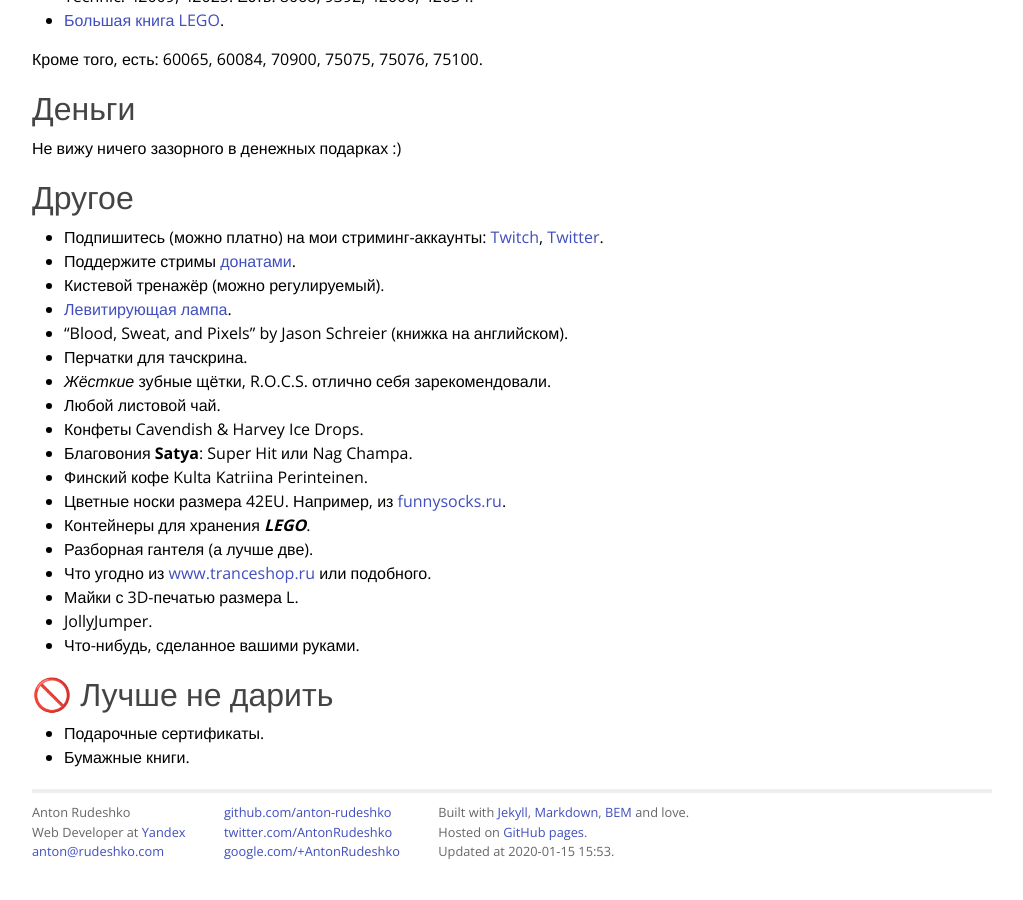
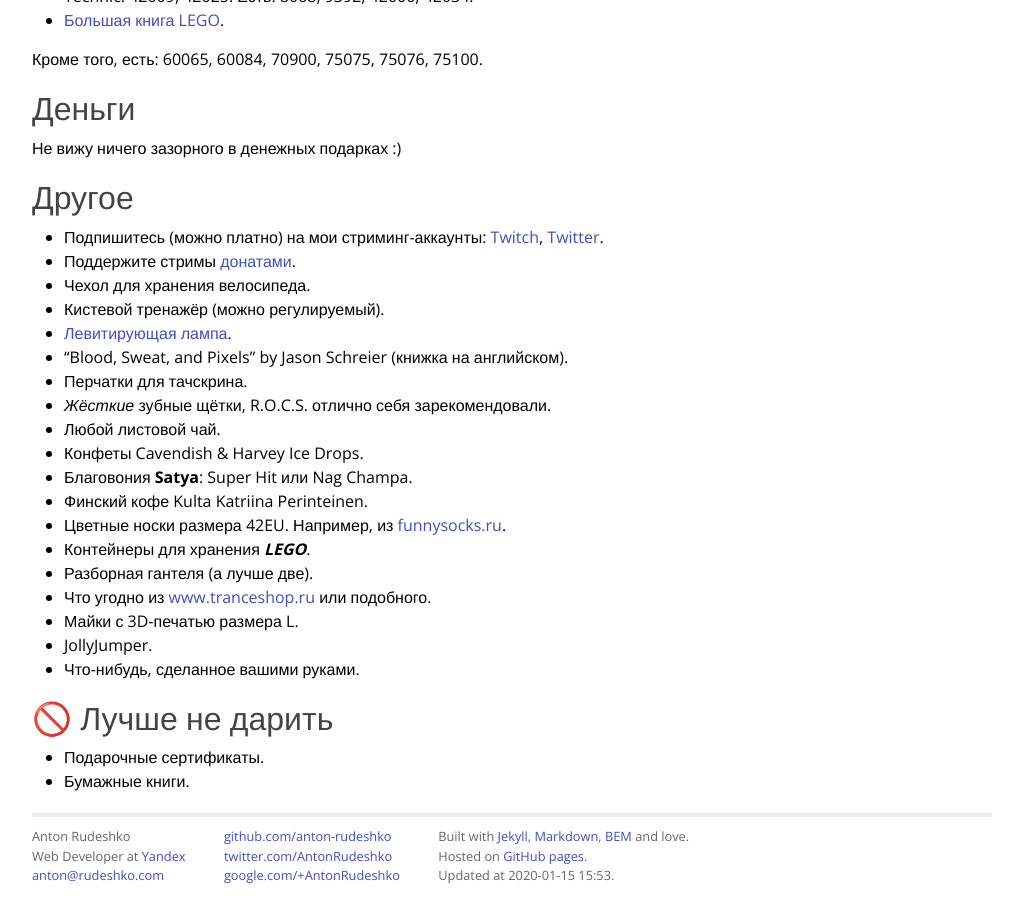
Before and after one commit to anton-rudeshko/anton-rudeshko.github.io, a Jekyll site: the page built from wishlist/index.md, in a window 1280 px wide and 900 px high, scrolled down 1346 px. Shown: the whole window, without its empty margins (128-1151 px from the left). Built offline with Jekyll 4.4.1, drawn with Linux system fonts in a browser that asks for light colours; comment, search, counter and statistics services are not loaded; before the commit the page ends 2222 px from its top, so only the background shows below that.

Commit message:
wishlist: add bike covering

```diff
--- a/wishlist/index.md
+++ b/wishlist/index.md
@@ -98,6 +98,7 @@ title: Вишлист
 
 * Подпишитесь (можно платно) на мои стриминг-аккаунты: [Twitch](https://www.twitch.tv/rudeshko_plays), [Twitter](https://twitter.com/rudeshko_plays).
 * Поддержите стримы [донатами](https://donate.stream/rudeshko_plays).
+* Чехол для хранения велосипеда.
 * Кистевой тренажёр (можно регулируемый).
 * [Левитирующая лампа](https://www.levitera.ru/product/levitiruyuschiy-svetilnik-cosmic-temnyy).
 * "Blood, Sweat, and Pixels" by Jason Schreier (книжка на английском).
```
